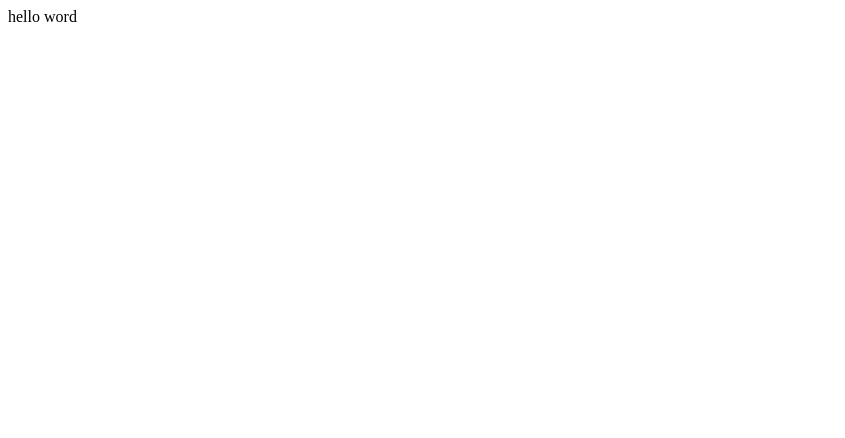
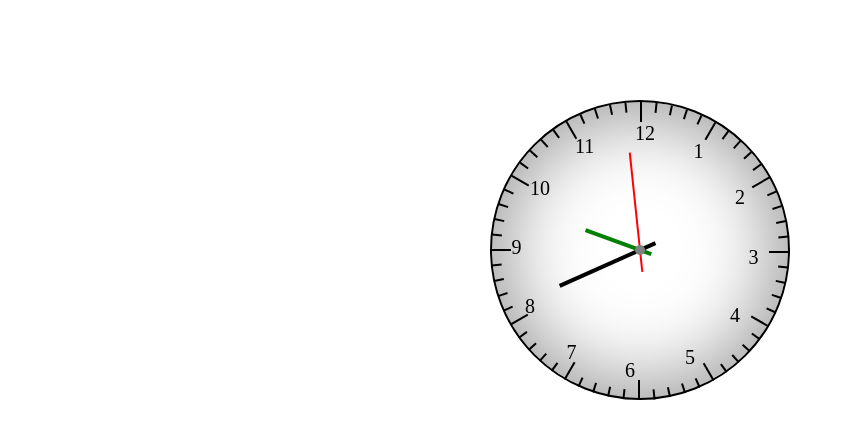
Before and after one commit to thePoor-001/thePoor-001.github.io, a plain HTML site: page index.html in a window 1280 px wide. Shown: the whole page, without its empty margins (0-845 px from the left). Drawn offline with Linux system fonts and the light colour scheme.

```diff
--- a/index.html
+++ b/index.html
@@ -1,14 +1,174 @@
 <!DOCTYPE html>
-<html>
-    <head>
-        <meta charset="utf-8">
-        <meta name="author" content="全宇宙最帅">
-        <title></title>
-        <style>
+<html lang="en">
+<head>
+    <meta charset="UTF-8">
+    <title>指针时钟</title>
+    <style class="css">
+        * {
+            box-sizing: border-box;
+        }
 
-        </style>
-    </head>
-    <body>
-        hello word
-    </body>
+        html, body {
+            padding: 0;
+            margin: 0;
+            border: 0;
+        }
+
+        body {
+            width: 100%;
+        }
+
+        body > div {
+            width: 300px;
+            height: 300px;
+            border: 2px solid black;
+            margin: 100px auto;
+            position: relative;
+            border-radius: 50%;
+            box-shadow: 0 0 80px 10px #999 inset;
+        }
+
+        ul {
+            list-style: none;
+            margin: 0;
+            padding: 0;
+            position: relative;
+        }
+
+        li {
+            position: absolute;
+
+        }
+
+        .scale li {
+            background-color: black;
+            width: 2px;
+            height: 10px;
+            top: 0;
+            left: 50%;
+            transform-origin: calc(50% - 1px) 149px;
+        }
+
+        .num > ul > li {
+            top: 20px;
+            left: calc(50% - 5px);
+            transform-origin: calc(50% - 5px) 130px;
+        }
+
+        .scale > li:nth-of-type(5n + 1) {
+            height: 20px;
+        }
+
+        .hour, .min, .sec {
+            /*秒针平滑移动*/
+            /*transition: transform 1s linear;*/
+        }
+
+        .hour {
+            width: 4px;
+            height: 70px;
+            background-color: green;
+            position: absolute;
+            top: 90px; /*伸出10px*/
+            left: 146px;
+            transform-origin: center 58px;
+            transform: rotate(50deg);
+        }
+
+        .min {
+            width: 4px;
+            height: 105px;
+            background-color: black;
+            position: absolute;
+            top: 60px; /*伸出15px*/
+            left: 146px;
+            transform-origin: center 88px;
+            transform: rotate(120deg);
+        }
+
+        .sec {
+            width: 2px;
+            height: 120px;
+            background-color: red;
+            position: absolute;
+            top: 50px; /*伸出20px*/
+            left: 147px;
+            transform-origin: center 98px;
+            transform: rotate(-120deg);
+        }
+
+        .doc {
+            width: 10px;
+            height: 10px;
+            background-color: #808080;
+            border-radius: 50%;
+            position: absolute;
+            top: calc(50% - 5px);
+            left: calc(50% - 5px);
+        }
+
+        p {
+            margin: 0;
+            font-size: 20px;
+            display: inline-block;
+            transform-origin: center center;
+        }
+    </style>
+</head>
+<body>
+<div>
+    <ul class="scale"></ul>
+    <div class="num">
+        <ul></ul>
+    </div>
+    <div class="hour"></div>
+    <div class="min"></div>
+    <div class="sec"></div>
+    <div class="doc"></div>
+</div>
+</body>
 </html>
+<script>
+    var css = document.querySelector('.css');
+    var scale = document.querySelector('.scale');
+    var num = document.querySelector('.num');
+    var num1 = document.querySelector('.num>ul');
+    var hour = document.querySelector('.hour');
+    var min = document.querySelector('.min');
+    var sec = document.querySelector('.sec');
+    var strCss = '';
+    var strLi = '';
+    var num11 = '';
+
+    for (var i = 0; i < 60; i++) {
+        strLi += '<li></li>';
+    }
+    scale.innerHTML = strLi;
+    for (var i = 0; i < 60; i++) {
+        strCss += '.scale>li:nth-of-type(' + (i + 1) + '){transform:rotate(' + (6 * i) + 'deg);}';
+    }
+    for (var i = 0; i < 12; i++) {
+        num11 += '<li><p>' + (i + 1) + '</p></li>';
+    }
+    num1.innerHTML = num11;
+    for (var i = 1; i < 13; i++) {
+        strCss += '.num>ul>li:nth-of-type(' + i + '){transform:rotate(' + (30 * i) + 'deg);}';
+        strCss += '.num>ul>li:nth-of-type(' + i + ') p{transform:rotate(' + (- 30 * i) + 'deg);}';
+    }
+    css.innerHTML += strCss;
+
+    time();
+    setInterval(time, 1000);
+
+    function time() {
+        var data = new Date();
+        var Hour = data.getHours();
+//        alert(Hour);
+        var Min = data.getMinutes();
+        var Sec = data.getSeconds();
+
+        sec.style.transform = 'rotate(' + (Sec * 6) + 'deg)';
+        min.style.transform = "rotate(" + (Min + Sec / 60) * 6 + "deg)";
+        hour.style.transform = "rotate(" + (Hour + Min / 60) * 30 + "deg)";
+    }
+</script>
```
